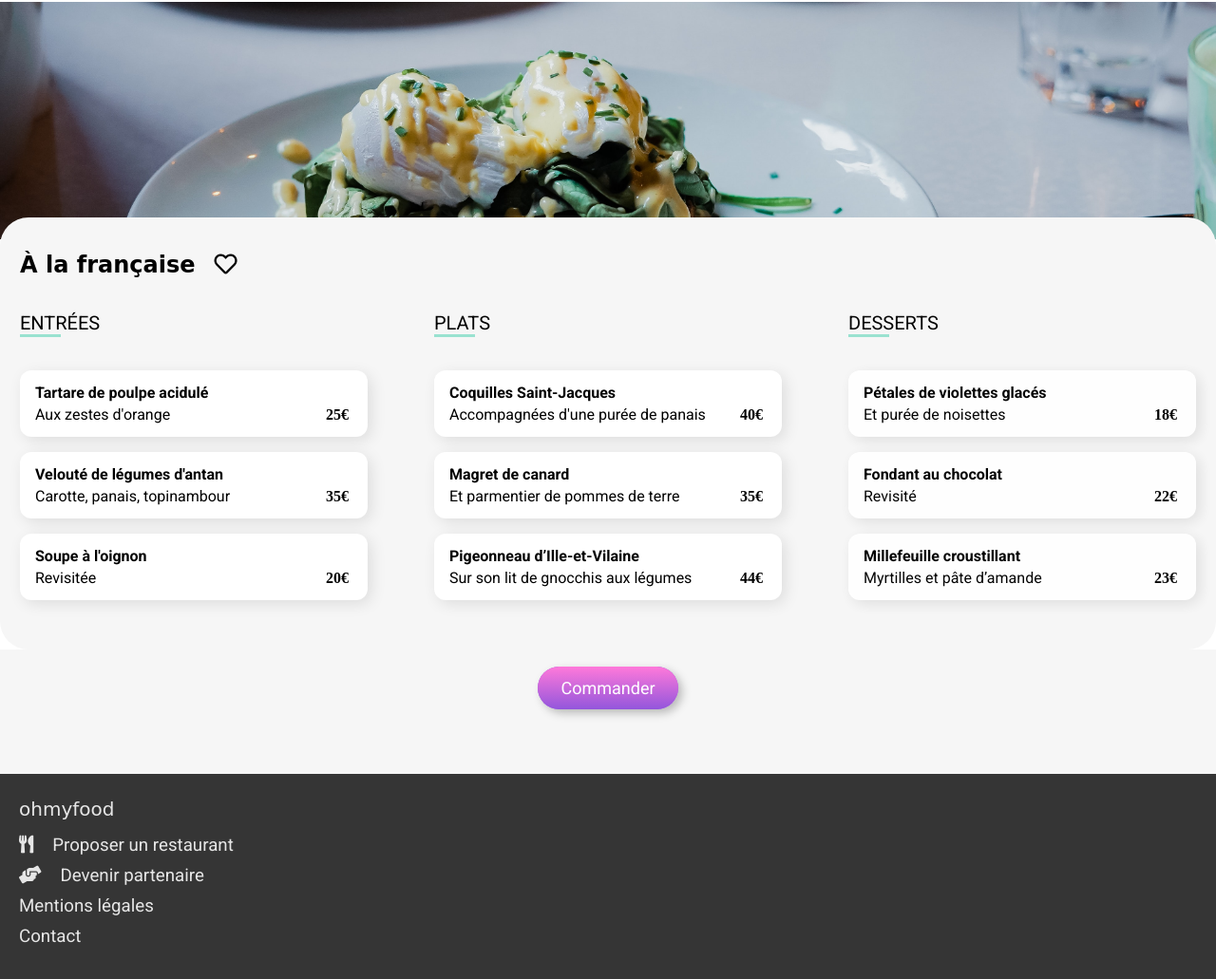
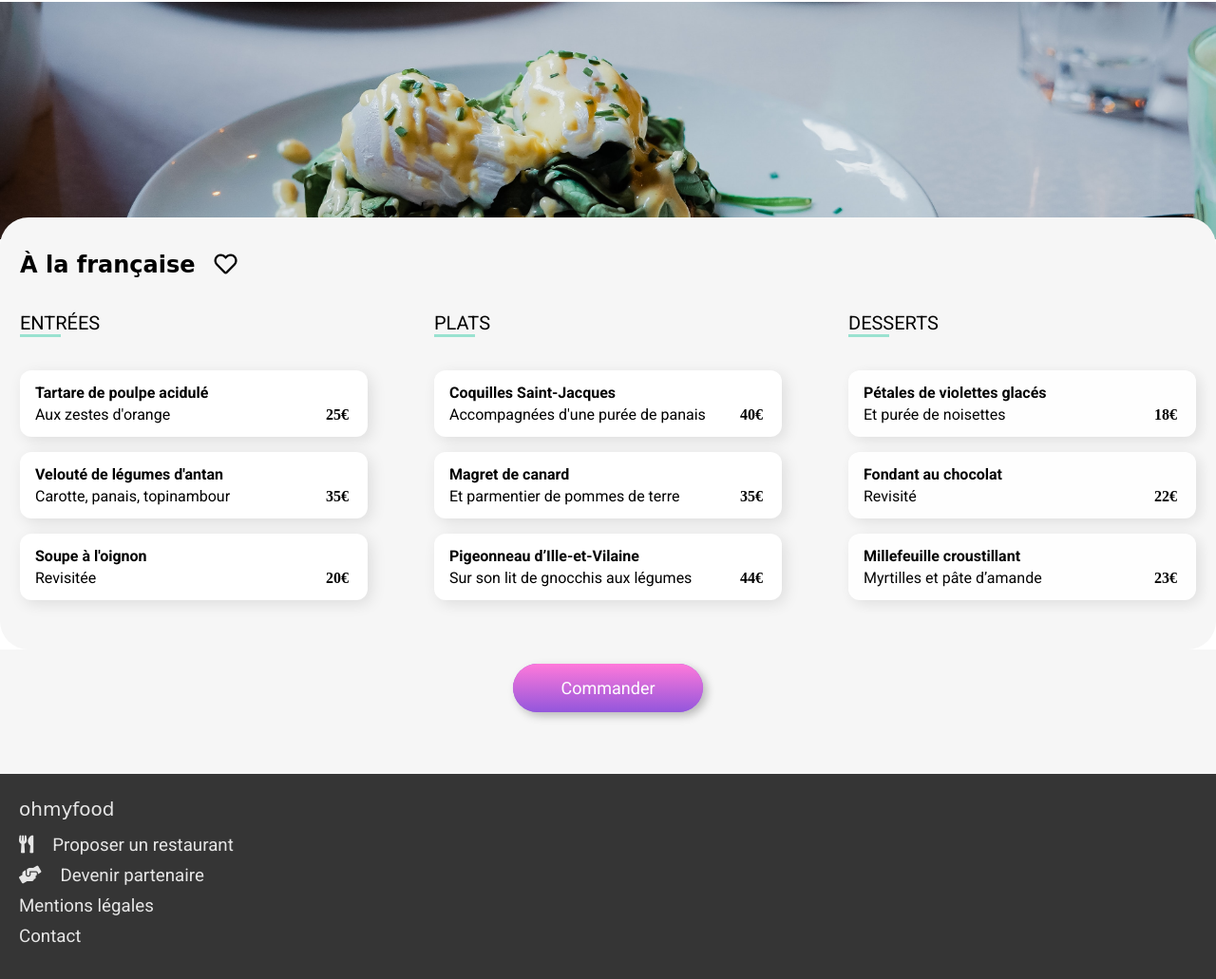
Before and after one commit to samuelrochwerg/SamuelRochwerg_3_11012021, a website: page a-la-francaise.html in a window 1280 px wide. Shown: the part 69-1100 px from the top of the page at 95% size. Drawn offline with Linux system fonts and the light colour scheme; a web font is replaced by a local one.

Commit message:
Bouton commander

```diff
--- a/public/sass/pages/_menupages.scss
+++ b/public/sass/pages/_menupages.scss
@@ -255,7 +255,7 @@
 
     &--pink {
         background-color: $colour-primary;
-        padding: .75rem 1.5rem;
+        padding: 15px 50px;
         border-radius: 30px;
         text-align: center;
         font-family: "Roboto", sans-serif;
```
Also changed, not shown: public/css/style.css.
